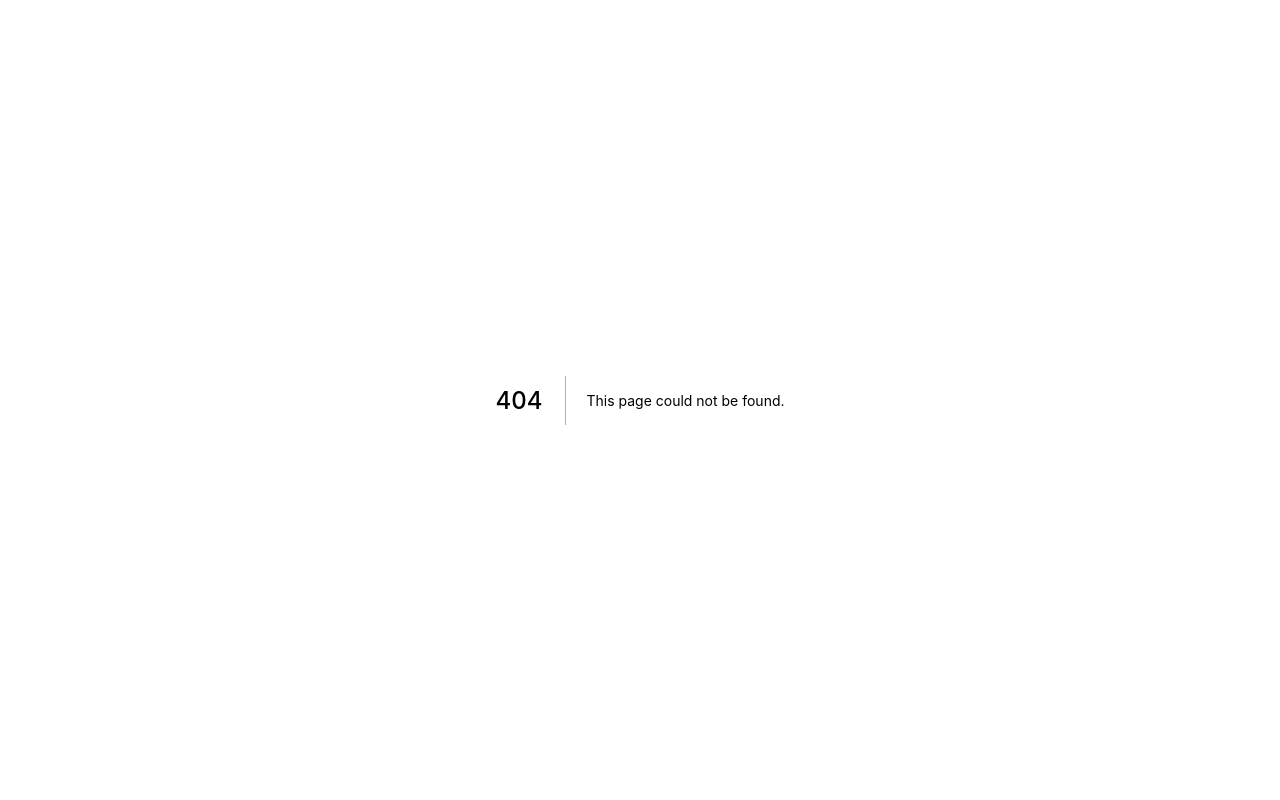
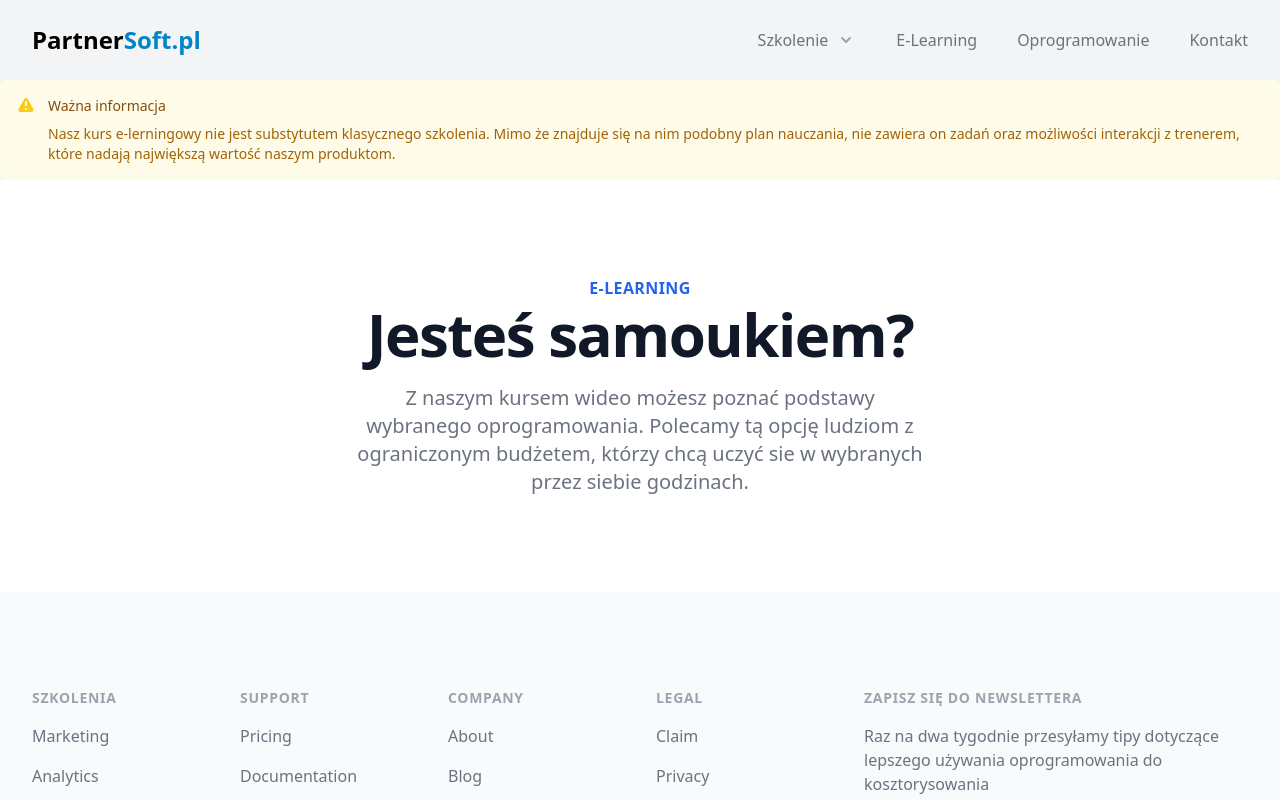
Before and after one commit to Siemik/ecommerce, a Next.js app: page /szkolenie/e-learning in a window 1280 px wide. Before the commit this address had no page. Shown: the top 800 px of the page. Built offline with nearby package versions, Linux system fonts and the light colour scheme.

Commit message:
Added all pages from szkolenie category

```diff
--- /dev/null
+++ b/pages/szkolenie/e-learning.tsx
@@ -0,0 +1,59 @@
+import Navigation from "../../components/Navigation"
+import Footer from "../../components/Footer"
+import { ExclamationIcon } from "@heroicons/react/solid"
+
+const Home = () => {
+  return (
+    <div className="bg-gray-100">
+      <Navigation />
+
+      <main>
+        <div className="rounded-md bg-yellow-50 p-4">
+          <div className="flex">
+            <div className="flex-shrink-0">
+              <ExclamationIcon
+                className="h-5 w-5 text-yellow-400"
+                aria-hidden="true"
+              />
+            </div>
+            <div className="ml-3">
+              <h3 className="text-sm font-medium text-yellow-800">
+                Ważna informacja
+              </h3>
+              <div className="mt-2 text-sm text-yellow-700">
+                <p>
+                  Nasz kurs e-lerningowy nie jest substytutem klasycznego
+                  szkolenia. Mimo że znajduje się na nim podobny plan nauczania,
+                  nie zawiera on zadań oraz możliwości interakcji z trenerem,
+                  które nadają największą wartość naszym produktom.
+                </p>
+              </div>
+            </div>
+          </div>
+        </div>
+        <div className="bg-white">
+          <div className="max-w-7xl mx-auto py-16 px-4 sm:py-24 sm:px-6 lg:px-8">
+            <div className="text-center">
+              <h2 className="text-base font-semibold text-blue-600 tracking-wide uppercase">
+                e-Learning
+              </h2>
+              <p className="mt-1 text-4xl font-extrabold text-gray-900 sm:text-5xl sm:tracking-tight lg:text-6xl">
+                Jesteś samoukiem?
+              </p>
+              <p className="max-w-xl mt-5 mx-auto text-xl text-gray-500">
+                Z naszym kursem wideo możesz poznać podstawy wybranego
+                oprogramowania. Polecamy tą opcję ludziom z ograniczonym
+                budżetem, którzy chcą uczyć sie w wybranych przez siebie
+                godzinach.
+              </p>
+            </div>
+          </div>
+        </div>
+      </main>
+
+      <Footer />
+    </div>
+  )
+}
+
+export default Home
--- /dev/null
+++ b/pages/szkolenie/grupyzamkniete.tsx
@@ -0,0 +1,33 @@
+import Navigation from "../../components/Navigation"
+import Footer from "../../components/Footer"
+
+const Home = () => {
+  return (
+    <div className="bg-gray-100">
+      <Navigation />
+
+      <main>
+        <div className="bg-white">
+          <div className="max-w-7xl mx-auto py-16 px-4 sm:py-24 sm:px-6 lg:px-8">
+            <div className="text-center">
+              <h2 className="text-base font-semibold text-blue-600 tracking-wide uppercase">
+                Grupy Zamknięte
+              </h2>
+              <p className="mt-1 text-4xl font-extrabold text-gray-900 sm:text-5xl sm:tracking-tight lg:text-6xl">
+                Twoja firma szuka szkolenia?
+              </p>
+              <p className="max-w-xl mt-5 mx-auto text-xl text-gray-500">
+                Prowadzimy zamknięte szkolenia dostosowane pod oprogramowanie
+                oraz branże budowalną.
+              </p>
+            </div>
+          </div>
+        </div>
+      </main>
+
+      <Footer />
+    </div>
+  )
+}
+
+export default Home
--- /dev/null
+++ b/pages/szkolenie/konsultacje.tsx
@@ -0,0 +1,32 @@
+import Navigation from "../../components/Navigation"
+import Footer from "../../components/Footer"
+
+const Home = () => {
+  return (
+    <div className="bg-gray-100">
+      <Navigation />
+
+      <main>
+        <div className="bg-white">
+          <div className="max-w-7xl mx-auto py-16 px-4 sm:py-24 sm:px-6 lg:px-8">
+            <div className="text-center">
+              <h2 className="text-base font-semibold text-blue-600 tracking-wide uppercase">
+                Konsultacje
+              </h2>
+              <p className="mt-1 text-4xl font-extrabold text-gray-900 sm:text-5xl sm:tracking-tight lg:text-6xl">
+                Potrzebujesz szybkiej pomocy?
+              </p>
+              <p className="max-w-xl mt-5 mx-auto text-xl text-gray-500">
+                Zapisz się na konsultacje ze specjalistą
+              </p>
+            </div>
+          </div>
+        </div>
+      </main>
+
+      <Footer />
+    </div>
+  )
+}
+
+export default Home
```
